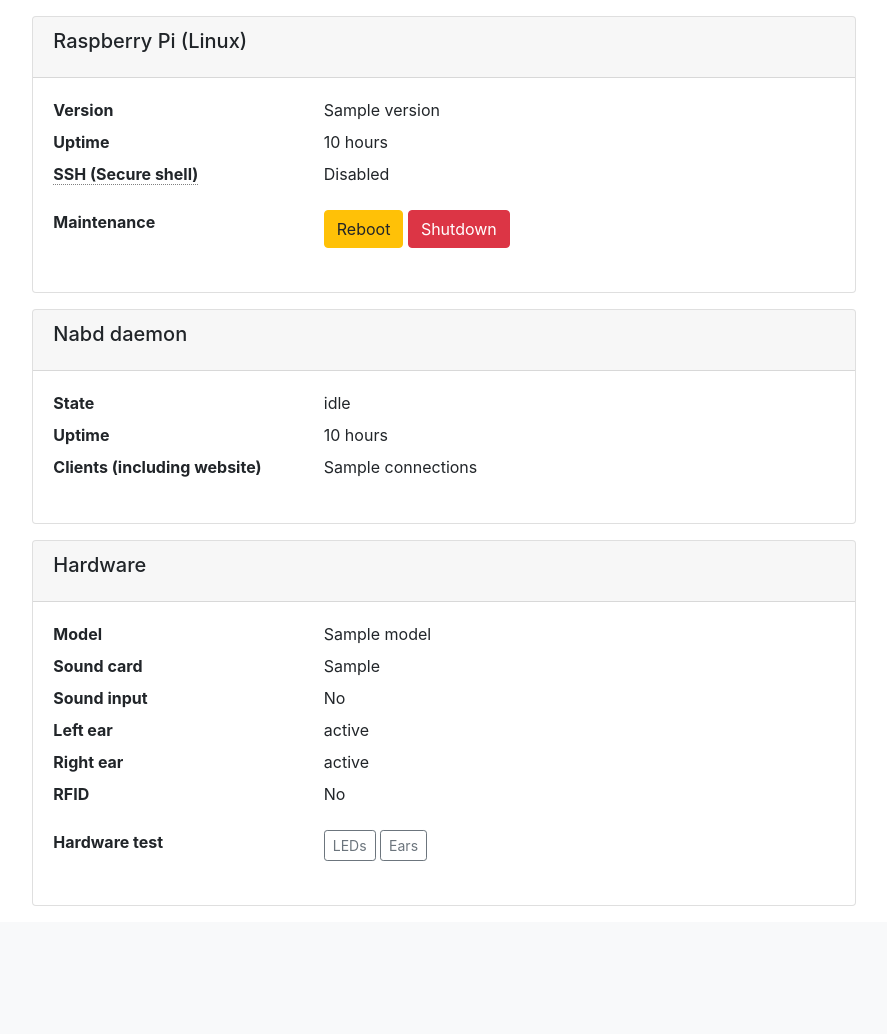
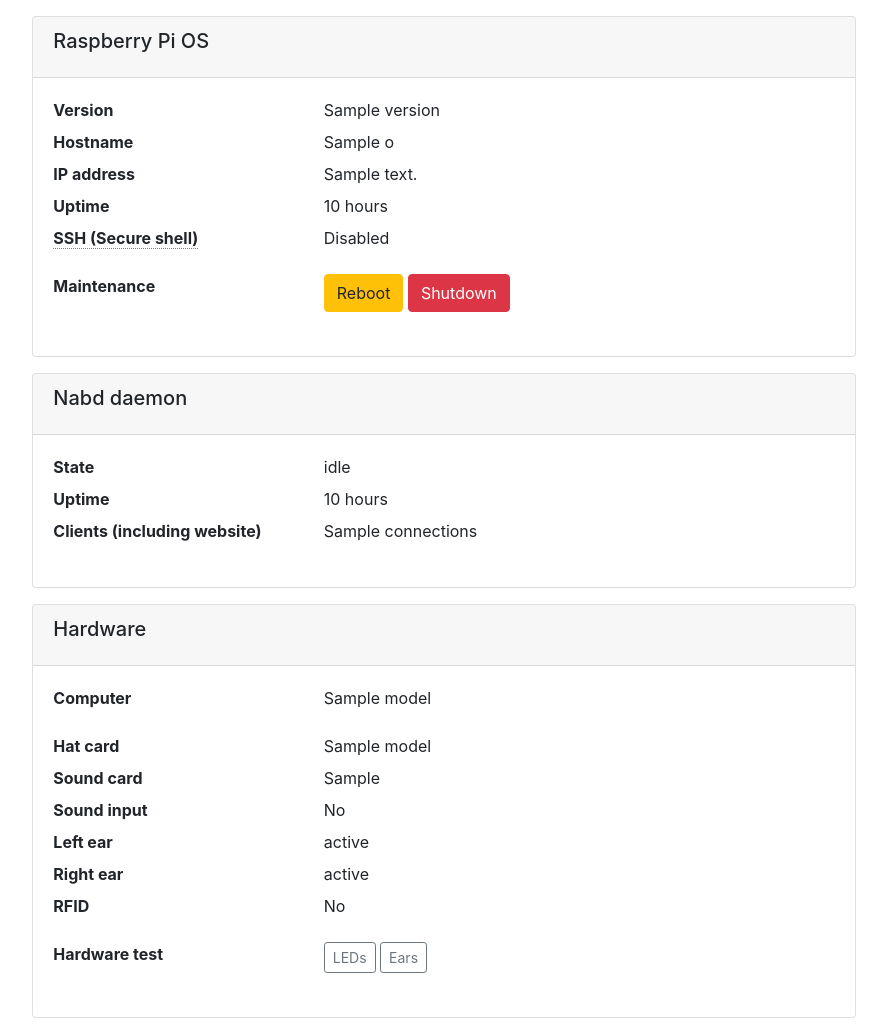
Before and after one commit to nabaztag2018/pynab, a Django app: template nabweb/templates/nabweb/system-info/index.html in a window 1280 px wide. Shown: the part 56-1090 px from the top of the page, without its empty margins (196-1083 px from the left). Before the commit the page ends 962 px from the top, so only its background shows below. Run offline with Django 3.2, Linux system fonts and the light colour scheme; the template is opened without the code that fills it: most values are stand-ins (such as "Sample title", 1, 10 or a date in 2020); style sheets or scripts are compiled from the project's sources; some libraries are stand-ins or nearby versions.

Commit message:
Add hostname/IP address/Pi model info to nabweb system info page.

```diff
--- a/nabweb/templates/nabweb/system-info/index.html
+++ b/nabweb/templates/nabweb/system-info/index.html
@@ -7,12 +7,16 @@
     <div class="col-xl-8 col-lg-10 col-md-10 mb-3">
       <div class="card">
         <div class="card-header">
-          <h5 class="card-title">{% trans "Raspberry Pi (Linux)" %}</h5>
+          <h5 class="card-title">{% trans "Raspberry Pi OS" %}</h5>
         </div>
         <div class="card-body">
           <dl class="row">
             <dt class="col-sm-4">{% trans "Version" %}</dt>
             <dd class="col-sm-8">{{ os.version }}</dd>
+            <dt class="col-sm-4">{% trans "Hostname" %}</dt>
+            <dd class="col-sm-8">{{ os.hostname }}</dd>
+            <dt class="col-sm-4">{% trans "IP address" %}</dt>
+            <dd class="col-sm-8">{{ os.address }}</dd>
             <dt class="col-sm-4">{% trans "Uptime" %}</dt>
             <dd class="col-sm-8">{{ os.uptime|duration }}</dd>
             <dt class="col-sm-4"><a class="help-link" href="https://www.raspberrypi.org/documentation/remote-access/ssh/" >{% trans "SSH (Secure shell)" %}</a></dt>
@@ -73,13 +77,17 @@
           <h5 class="card-title">{% trans "Hardware" %}</h5>
         </div>
         <div class="card-body">
+          <dl class="row">
+            <dt class="col-sm-4">{% trans "Computer" %}</dt>
+            <dd class="col-sm-8">{{ pi.model }}</dd>
+          </dl>
           {% if gestalt.status == "error" %}
           <div class="alert alert-danger" role="alert">
             {{ gestalt.message }}
           </div>
           {% else %}
           <dl class="row">
-            <dt class="col-sm-4">{% trans "Model" %}</dt>
+            <dt class="col-sm-4">{% trans "Hat card" %}</dt>
             <dd class="col-sm-8">{{ gestalt.result.hardware.model }}</dd>
             <dt class="col-sm-4">{% trans "Sound card" %}</dt>
             <dd class="col-sm-8">{{ gestalt.result.hardware.sound_card }}</dd>
```
Also changed, not shown: nabweb/views.py (+20 -4 lines), nabweb/locale/fr_FR/LC_MESSAGES/django.po.
